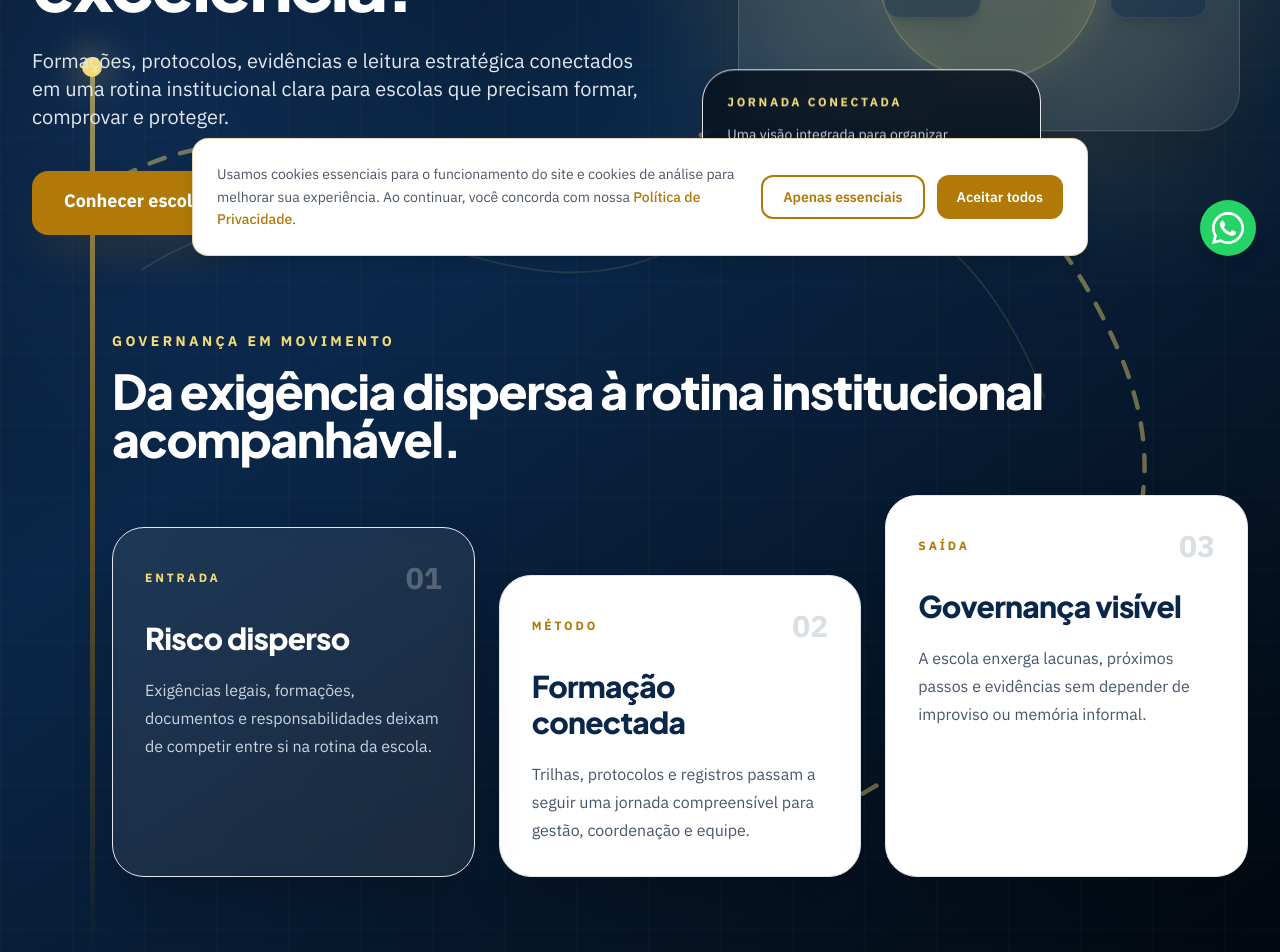
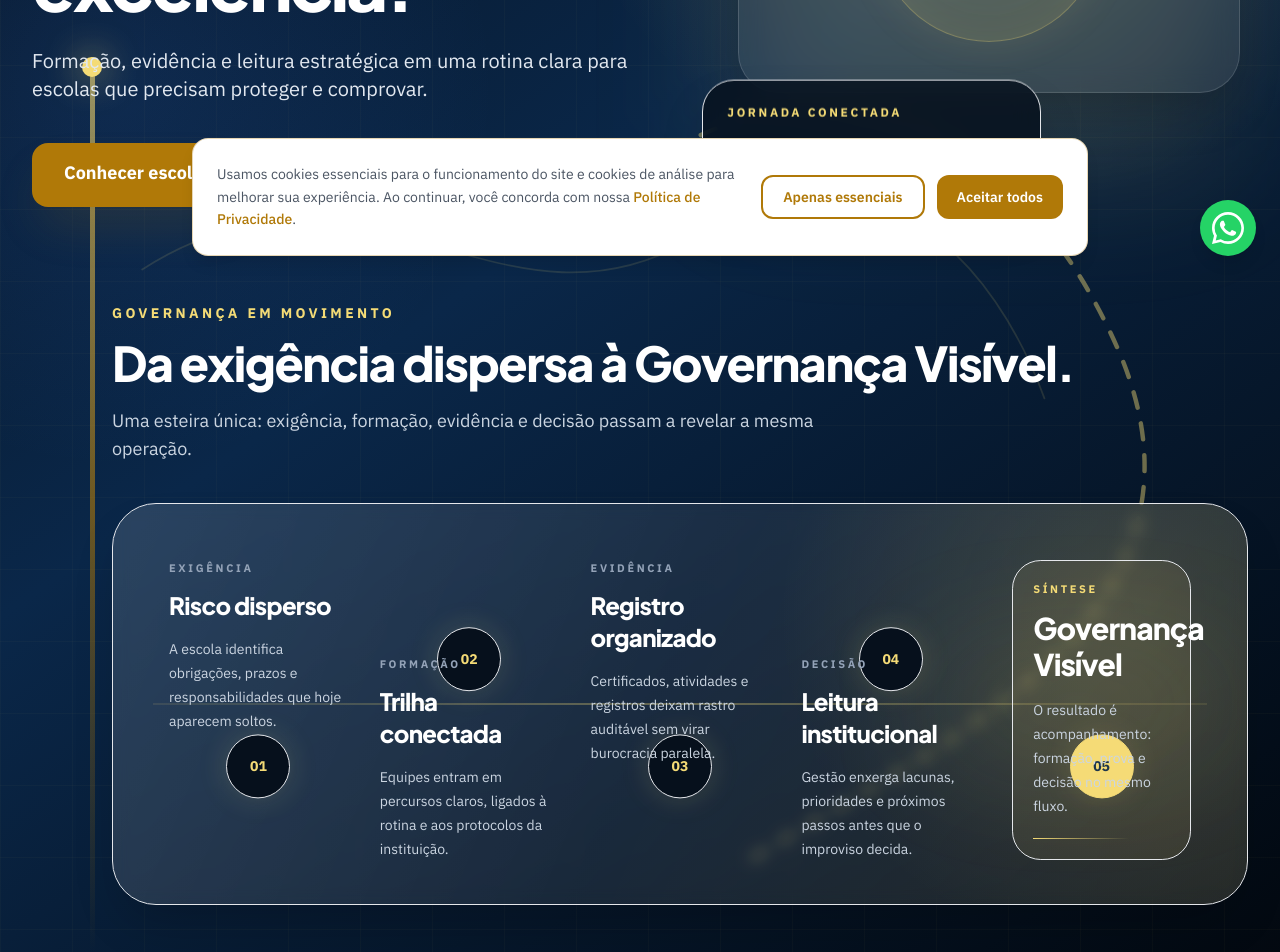
Before and after one commit to CACFLeite/excellentia-site, a Next.js app: page / in a window 1280 px wide. Shown: the part 520-1472 px from the top of the page. Built offline with nearby package versions, Linux system fonts and the light colour scheme; no server answers.

Commit message:
Refine Excellentia governance flow section

```diff
--- a/src/app/(main)/page.tsx
+++ b/src/app/(main)/page.tsx
@@ -3,27 +3,37 @@
 import Link from 'next/link'
 import { useState } from 'react'
 
-const journeyCards = [
+const governanceFlow = [
   {
     number: '01',
-    eyebrow: 'entrada',
+    eyebrow: 'exigência',
     title: 'Risco disperso',
-    description: 'Exigências legais, formações, documentos e responsabilidades deixam de competir entre si na rotina da escola.',
-    tone: 'dark',
+    description: 'A escola identifica obrigações, prazos e responsabilidades que hoje aparecem soltos.',
   },
   {
     number: '02',
-    eyebrow: 'método',
-    title: 'Formação conectada',
-    description: 'Trilhas, protocolos e registros passam a seguir uma jornada compreensível para gestão, coordenação e equipe.',
-    tone: 'light',
+    eyebrow: 'formação',
+    title: 'Trilha conectada',
+    description: 'Equipes entram em percursos claros, ligados à rotina e aos protocolos da instituição.',
   },
   {
     number: '03',
-    eyebrow: 'saída',
-    title: 'Governança visível',
-    description: 'A escola enxerga lacunas, próximos passos e evidências sem depender de improviso ou memória informal.',
-    tone: 'light',
+    eyebrow: 'evidência',
+    title: 'Registro organizado',
+    description: 'Certificados, atividades e registros deixam rastro auditável sem virar burocracia paralela.',
+  },
+  {
+    number: '04',
+    eyebrow: 'decisão',
+    title: 'Leitura institucional',
+    description: 'Gestão enxerga lacunas, prioridades e próximos passos antes que o improviso decida.',
+  },
+  {
+    number: '05',
+    eyebrow: 'síntese',
+    title: 'Governança Visível',
+    description: 'O resultado é acompanhamento: formação, prova e decisão no mesmo fluxo.',
+    result: true,
   },
 ]
 
@@ -100,7 +110,7 @@ export default function Home() {
                 Governança e compliance para escolas de excelência.
               </h1>
               <p className="mt-7 max-w-2xl text-lg leading-8 text-slate-200 md:text-xl">
-                Formações, protocolos, evidências e leitura estratégica conectados em uma rotina institucional clara para escolas que precisam formar, comprovar e proteger.
+                Formação, evidência e leitura estratégica em uma rotina clara para escolas que precisam proteger e comprovar.
               </p>
               <div className="mt-10 flex flex-col gap-4 sm:flex-row">
                 <Link href="/escolas" className="rounded-2xl bg-gold px-8 py-4 text-center text-lg font-extrabold text-white shadow-2xl shadow-gold/20 transition hover:bg-yellow-600">
@@ -116,7 +126,7 @@ export default function Home() {
               <div className="absolute inset-4 rounded-[3.5rem] bg-gold-light/10 blur-3xl" />
               <div className="excellentia-float absolute right-2 top-0 w-[92%] rounded-[2.5rem] border border-white/15 bg-white/[0.07] p-6 shadow-2xl backdrop-blur-md md:p-8">
                 <div className="text-xs font-extrabold uppercase tracking-[0.28em] text-gold-light">fluxo de governança educacional</div>
-                <p className="mt-2 max-w-md text-sm leading-6 text-slate-300">Da exigência à formação, da formação à evidência, da evidência à decisão.</p>
+                <p className="mt-2 max-w-md text-sm leading-6 text-slate-300">Exigência, formação, evidência e decisão.</p>
                 <div className="relative mt-10 min-h-[260px]">
                   <div className="absolute left-1/2 top-1/2 h-56 w-56 -translate-x-1/2 -translate-y-1/2 rounded-full border border-gold-light/30 bg-gold-light/10 shadow-[inset_0_0_52px_rgba(244,219,118,.08),0_0_42px_rgba(244,219,118,.10)]" />
                   <div className="absolute left-1/2 top-1/2 h-3 w-[84%] -translate-x-1/2 -translate-y-1/2 rounded-full bg-gradient-to-r from-transparent via-gold-light/70 to-transparent" />
@@ -133,38 +143,48 @@ export default function Home() {
 
               <div className="excellentia-float-slow absolute bottom-0 left-0 w-[62%] rounded-[2rem] border border-white/12 bg-[#06101c]/80 p-6 shadow-2xl backdrop-blur-md">
                 <div className="text-xs font-black uppercase tracking-[0.22em] text-gold-light">jornada conectada</div>
-                <p className="mt-3 text-sm leading-6 text-slate-300">Uma visão integrada para organizar prioridades, formação e comprovação institucional.</p>
+                <p className="mt-3 text-sm leading-6 text-slate-300">Prioridades, formação e comprovação em uma só leitura.</p>
               </div>
             </div>
           </div>
 
           <div className="mt-24 lg:ml-20">
-            <div className="mb-8 max-w-5xl">
+            <div className="mb-10 max-w-5xl">
               <div className="mb-4 text-sm font-black uppercase tracking-[0.24em] text-gold-light">governança em movimento</div>
               <h2 className="max-w-5xl text-3xl font-black tracking-[-0.03em] text-white md:text-5xl">
-                Da exigência dispersa à rotina institucional acompanhável.
+                Da exigência dispersa à Governança Visível.
               </h2>
+              <p className="mt-5 max-w-3xl text-base leading-7 text-slate-300 md:text-lg">
+                Uma esteira única: exigência, formação, evidência e decisão passam a revelar a mesma operação.
+              </p>
             </div>
 
-            <div className="grid grid-cols-1 gap-6 lg:grid-cols-3 lg:items-stretch">
-              {journeyCards.map((card, index) => {
-                const dark = card.tone === 'dark'
-                const offsets = [
-                  'lg:mt-8',
-                  'lg:mt-20',
-                  'lg:mt-0',
-                ]
-                return (
-                  <div key={card.title} className={`w-full rounded-[2rem] border p-8 shadow-2xl transition duration-500 hover:-translate-y-1 ${offsets[index]} ${dark ? 'border-white/12 bg-white/[0.08] text-white backdrop-blur' : 'border-slate-200 bg-white text-navy'}`}>
-                    <div className="mb-6 flex items-center justify-between">
-                      <span className={`text-xs font-black uppercase tracking-[0.24em] ${dark ? 'text-gold-light' : 'text-gold'}`}>{card.eyebrow}</span>
-                      <span className={`text-3xl font-black ${dark ? 'text-white/25' : 'text-navy/15'}`}>{card.number}</span>
+            <div className="relative overflow-hidden rounded-[2.75rem] border border-white/14 bg-white/[0.06] p-6 shadow-2xl shadow-black/20 backdrop-blur md:p-8 lg:p-10">
+              <div className="absolute inset-0 bg-[radial-gradient(circle_at_88%_28%,rgba(244,219,118,.14),transparent_32%),linear-gradient(112deg,rgba(255,255,255,.08),rgba(255,255,255,.02)_48%,rgba(244,219,118,.08))]" />
+              <div className="absolute left-8 top-8 h-[calc(100%-4rem)] w-px bg-gradient-to-b from-gold-light/20 via-gold-light/70 to-gold-light/20 lg:left-10 lg:right-10 lg:top-1/2 lg:h-px lg:w-auto lg:-translate-y-1/2 lg:bg-gradient-to-r" />
+              <div className="absolute left-8 top-8 hidden h-[calc(100%-4rem)] w-20 rounded-full bg-gold-light/10 blur-3xl lg:left-auto lg:right-6 lg:top-1/2 lg:block lg:h-24 lg:w-72 lg:-translate-y-1/2" />
+
+              <div className="relative grid grid-cols-1 gap-8 lg:grid-cols-5 lg:gap-0">
+                {governanceFlow.map((step, index) => {
+                  const isResult = step.result
+                  return (
+                    <div key={step.title} className={`relative pl-12 lg:min-h-[320px] lg:px-4 lg:pl-4 ${index % 2 ? 'lg:pt-28' : 'lg:pt-4'}`}>
+                      <div className={`absolute left-0 top-1.5 flex h-16 w-16 items-center justify-center rounded-full border text-sm font-black shadow-[0_0_30px_rgba(244,219,118,.16)] lg:left-1/2 lg:top-1/2 lg:-translate-x-1/2 ${index % 2 ? 'lg:-translate-y-[4.8rem]' : 'lg:translate-y-[1.9rem]'} ${isResult ? 'border-gold-light bg-gold-light text-navy' : 'border-white/18 bg-[#06101c] text-gold-light'}`}>
+                        {step.number}
+                      </div>
+
+                      <div className={`relative max-w-sm ${isResult ? 'lg:rounded-[1.8rem] lg:border lg:border-gold-light/24 lg:bg-gold-light/[0.08] lg:p-5' : ''}`}>
+                        <div className={`text-[11px] font-black uppercase tracking-[0.24em] ${isResult ? 'text-gold-light' : 'text-slate-400'}`}>{step.eyebrow}</div>
+                        <h3 className={`mt-3 font-black tracking-[-0.03em] ${isResult ? 'text-2xl text-white md:text-3xl' : 'text-xl text-white md:text-2xl'}`}>{step.title}</h3>
+                        <p className="mt-4 text-sm leading-6 text-slate-300">{step.description}</p>
+                        {isResult && (
+                          <div className="mt-5 h-px w-24 bg-gradient-to-r from-gold-light to-transparent" />
+                        )}
+                      </div>
                     </div>
-                    <h3 className="text-3xl font-black">{card.title}</h3>
-                    <p className={`mt-5 leading-7 ${dark ? 'text-slate-300' : 'text-slate-600'}`}>{card.description}</p>
-                  </div>
-                )
-              })}
+                  )
+                })}
+              </div>
             </div>
           </div>
         </div>
@@ -177,10 +197,10 @@ export default function Home() {
           <div className="max-w-4xl lg:ml-20">
             <div className="mb-4 text-sm font-black uppercase tracking-[0.24em] text-gold">frentes conectadas</div>
             <h2 className="text-3xl font-black tracking-[-0.03em] text-navy md:text-5xl">
-              Formações, escolas e inteligência trabalham como partes do mesmo sistema.
+              Formações, escolas e inteligência no mesmo sistema.
             </h2>
             <p className="mt-6 max-w-3xl text-lg leading-8 text-slate-600">
-              A Excellentia conecta aprendizagem, comprovação, orientação e maturidade institucional em uma mesma jornada.
+              Aprendizagem, comprovação e orientação sem camadas soltas.
             </p>
           </div>
 
@@ -208,9 +228,9 @@ export default function Home() {
         <div className="mx-auto grid max-w-7xl grid-cols-1 items-center gap-12 px-4 sm:px-6 lg:grid-cols-[.9fr_1.1fr] lg:px-8">
           <div>
             <div className="mb-4 text-sm font-black uppercase tracking-[0.24em] text-gold-light">operação institucional</div>
-            <h2 className="text-3xl font-black tracking-[-0.03em] md:text-5xl">Uma presença digital alinhada à operação que a Excellentia entrega.</h2>
+            <h2 className="text-3xl font-black tracking-[-0.03em] md:text-5xl">Presença digital alinhada à operação real.</h2>
             <p className="mt-6 text-lg leading-8 text-slate-300">
-              A Excellentia organiza formação, evidência e leitura institucional para que a escola avance por etapas — sem transformar compliance em burocracia solta.
+              Formação, evidência e leitura institucional para avançar sem burocracia solta.
             </p>
           </div>
           <div className="rounded-[2.5rem] border border-white/10 bg-white/[0.07] p-8 shadow-2xl backdrop-blur">
@@ -229,9 +249,9 @@ export default function Home() {
       <section className="bg-white py-20">
         <div className="mx-auto max-w-4xl px-4 text-center sm:px-6 lg:px-8">
           <div className="mb-4 text-sm font-black uppercase tracking-[0.24em] text-gold">acompanhe a Excellentia</div>
-          <h2 className="text-3xl font-black tracking-[-0.03em] text-navy md:text-5xl">Receba conteúdos e atualizações da Excellentia.</h2>
+          <h2 className="text-3xl font-black tracking-[-0.03em] text-navy md:text-5xl">Receba atualizações da Excellentia.</h2>
           <p className="mx-auto mt-5 max-w-2xl text-lg leading-8 text-slate-600">
-            Enviaremos novidades sobre formações, governança escolar, compliance educacional e inteligência institucional.
+            Novidades sobre formações, governança escolar e inteligência institucional.
           </p>
           {status === 'success' ? (
             <div className="mx-auto mt-10 max-w-md rounded-2xl border border-gold bg-gold/10 p-6">
```
